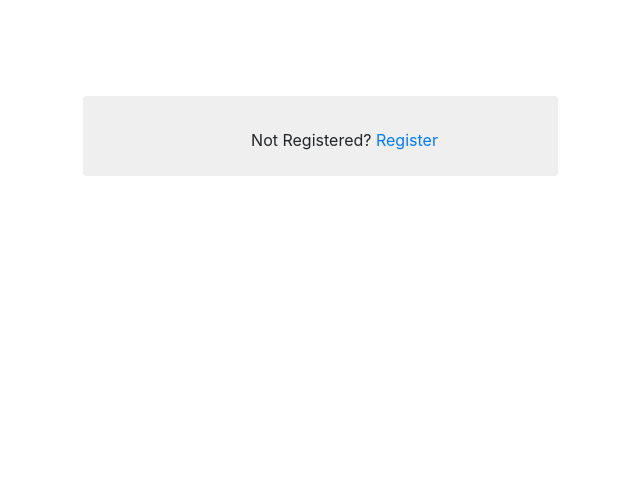
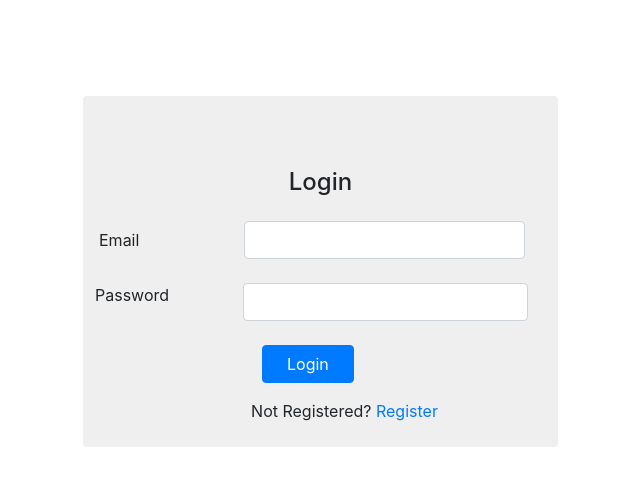
Before and after one commit to k-koech/Notebook, a Flask app: page /authenticate/login in a window 1280 px wide. Shown: the part 64-550 px from the top of the page, without its empty margins (272-912 px from the left). Run offline with Flask 2, Linux system fonts and the light colour scheme; some libraries are stand-ins or nearby versions.

Commit message:
add initial change

```diff
--- a/app/templates/auth/login.html
+++ b/app/templates/auth/login.html
@@ -6,6 +6,40 @@
       <div class= "col-md-3"> </div>
       <div class="col-md-5 register-col rounded mt-5 pt-4 pb-3 px-2">
 
+        <h4 class="font-weight-600 mb-4 mt-5 text-center ">Login</h4>
+        <form method="POST" action="" class=" px-auto">
+            {{ form.hidden_tag() }}
+            <div class="form-group row mb-4  px-auto px-1">
+                {{ form.email.label(class="col-sm-4 ml-1 col-form-label") }}
+                {% if form.email.errors %}
+                    {{ form.email(class="form-control lg is-invalid col-sm-7") }}
+                    <div class="invalid-feedback">
+                        {% for error in form.email.errors %}
+                            <span>{{ error }}</span>
+                        {% endfor %}
+                    </div>
+                {% else %}
+                    {{ form.email(class="form-control col-sm-7") }}
+                {% endif %}
+            </div>
+            <div class="form-group row mb-4">
+                {{ form.password.label(class="form-control-label col-sm-4 ml-1") }}
+                {% if form.password.errors %}
+                    {{ form.password(class="form-control is-invalid col-sm-7") }}
+                    <div class="invalid-feedback">
+                        {% for error in form.password.errors %}
+                            <span>{{ error }}</span>
+                        {% endfor %}
+                    </div>
+                {% else %}
+                    {{ form.password(class="form-control col-sm-7") }}
+                {% endif %}
+            </div>
+            <div class="form-group row ">
+                <div class="col-sm-4 ml-1"></div>
+                <div class="col-sm-7 ml-1">{{ form.submit(class="btn btn-primary px-4") }}</div>
+            </div>
+        </form>
         <p class="ml-5 mt-2 mb-2 text-center"> Not Registered? <a href="/authenticate/register">Register</a></p>
     </div>
      <div clas="col-md-3"> </div>
```
